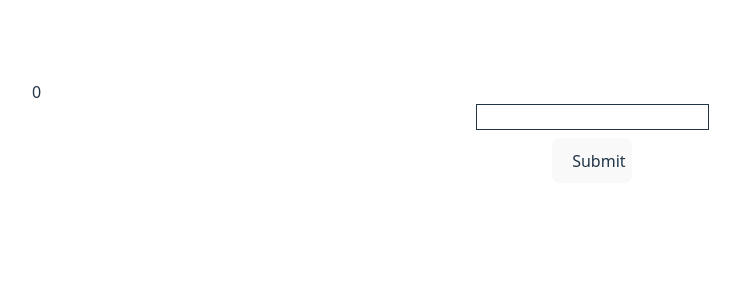
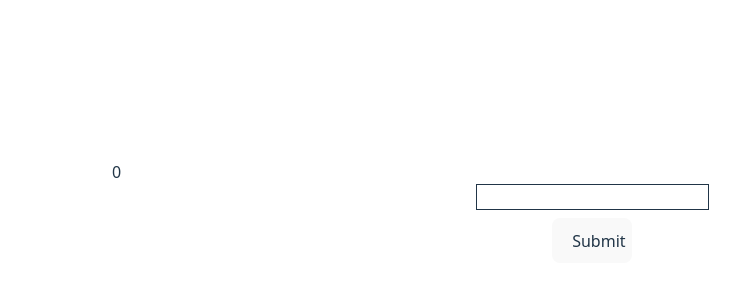
Before and after one commit to raunakgurud09/infranova, a React (Vite) app in the folder spanfront/: page / in a window 1280 px wide. Shown: the top 300 px of the page, without its empty margins (48-788 px from the left). Built offline with nearby package versions, Linux system fonts and the light colour scheme.

Commit message:
fix: ui styles on app.tsx

```diff
--- a/spanfront/src/App.tsx
+++ b/spanfront/src/App.tsx
@@ -4,7 +4,7 @@ import { Interactive } from "./components/Interactive";
 function App() {
   return (
     <main className="h-screen w-screen">
-      <div className="p-20">
+      <div className="p-40">
         <Counter />
         <Interactive />
       </div>
```
